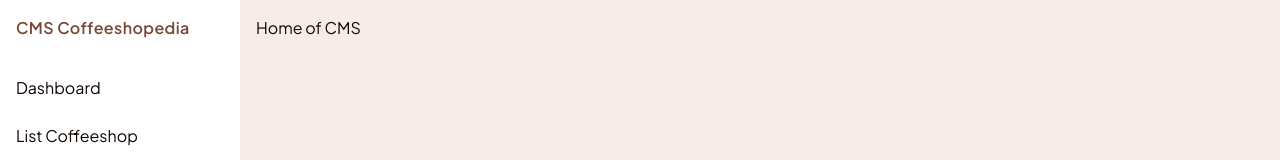
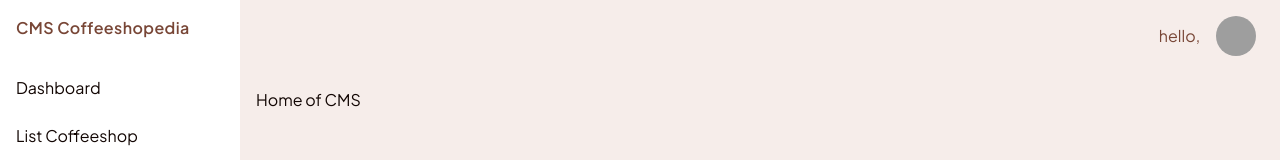
Before and after one commit to fikrialwan/coffeeshopedia, a Next.js app: page /cms in a window 1280 px wide. Shown: the top 160 px of the page. Built offline with nearby package versions, Linux system fonts and the light colour scheme; no server answers; grey boxes are pictures that could not be loaded.

Commit message:
feat: ui header

```diff
--- a/package.json
+++ b/package.json
@@ -11,6 +11,7 @@
   "dependencies": {
     "@hookform/resolvers": "^3.3.4",
     "@radix-ui/react-alert-dialog": "^1.0.5",
+    "@radix-ui/react-avatar": "^1.0.4",
     "@radix-ui/react-dialog": "^1.0.5",
     "@radix-ui/react-icons": "^1.3.0",
     "@radix-ui/react-label": "^2.0.2",
--- a/src/app/cms/layout.tsx
+++ b/src/app/cms/layout.tsx
@@ -1,11 +1,15 @@
+import CMSHeader from "~/lib/components/cms/header"
 import CMSSidebar from "~/lib/components/cms/sidebar"
 
 export default function CMSLayout({ children }: { children: React.ReactNode }) {
   return (
     <div className="flex flex-row">
       <CMSSidebar />
-      <div className="h-screen max-h-screen flex-1 overflow-auto bg-primary-foreground p-4">
-        {children}
+      <div className="h-screen max-h-screen flex-1 ">
+        <CMSHeader />
+        <div className="h-full overflow-auto bg-primary-foreground p-4">
+          {children}
+        </div>
       </div>
     </div>
   )
--- /dev/null
+++ b/src/lib/components/cms/header.tsx
@@ -0,0 +1,28 @@
+"use client"
+
+import React, { useEffect, useState } from "react"
+import { Avatar, AvatarFallback, AvatarImage } from "../ui/avatar"
+import { createClient } from "~/lib/utils/supabase/client"
+
+export default function CMSHeader() {
+  const supabase = createClient()
+  const [email, setEmail] = useState("")
+
+  useEffect(() => {
+    supabase.auth
+      .getUser()
+      .then((user) => setEmail(user.data.user?.email || ""))
+  }, [])
+
+  return (
+    <header className="sticky top-0 flex w-full flex-row items-center justify-end gap-2 bg-primary-foreground px-6 py-4 text-primary">
+      hello, <span className="font-semibold">{email}</span>
+      <Avatar>
+        <AvatarImage
+          src={`https://api.dicebear.com/7.x/thumbs/svg?seed=${email}`}
+        />
+        <AvatarFallback>{email ? email[0].toUpperCase() : "A"}</AvatarFallback>
+      </Avatar>
+    </header>
+  )
+}
--- /dev/null
+++ b/src/lib/components/ui/avatar.tsx
@@ -0,0 +1,50 @@
+"use client"
+
+import * as React from "react"
+import * as AvatarPrimitive from "@radix-ui/react-avatar"
+
+import { cn } from "~/lib/utils"
+
+const Avatar = React.forwardRef<
+  React.ElementRef<typeof AvatarPrimitive.Root>,
+  React.ComponentPropsWithoutRef<typeof AvatarPrimitive.Root>
+>(({ className, ...props }, ref) => (
+  <AvatarPrimitive.Root
+    ref={ref}
+    className={cn(
+      "relative flex h-10 w-10 shrink-0 overflow-hidden rounded-full",
+      className
+    )}
+    {...props}
+  />
+))
+Avatar.displayName = AvatarPrimitive.Root.displayName
+
+const AvatarImage = React.forwardRef<
+  React.ElementRef<typeof AvatarPrimitive.Image>,
+  React.ComponentPropsWithoutRef<typeof AvatarPrimitive.Image>
+>(({ className, ...props }, ref) => (
+  <AvatarPrimitive.Image
+    ref={ref}
+    className={cn("aspect-square h-full w-full", className)}
+    {...props}
+  />
+))
+AvatarImage.displayName = AvatarPrimitive.Image.displayName
+
+const AvatarFallback = React.forwardRef<
+  React.ElementRef<typeof AvatarPrimitive.Fallback>,
+  React.ComponentPropsWithoutRef<typeof AvatarPrimitive.Fallback>
+>(({ className, ...props }, ref) => (
+  <AvatarPrimitive.Fallback
+    ref={ref}
+    className={cn(
+      "flex h-full w-full items-center justify-center rounded-full bg-muted",
+      className
+    )}
+    {...props}
+  />
+))
+AvatarFallback.displayName = AvatarPrimitive.Fallback.displayName
+
+export { Avatar, AvatarImage, AvatarFallback }
```
Also changed, not shown: 1 other file (tests, documents, lock files or other folders).
